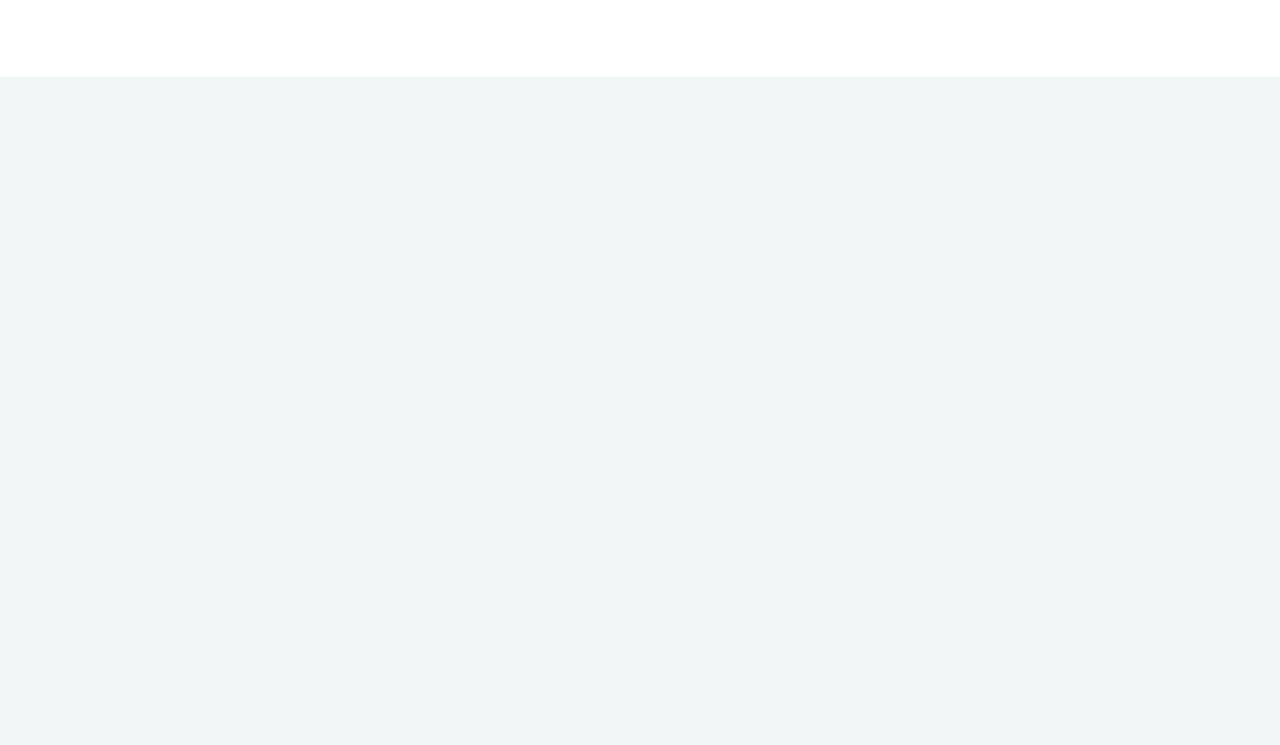
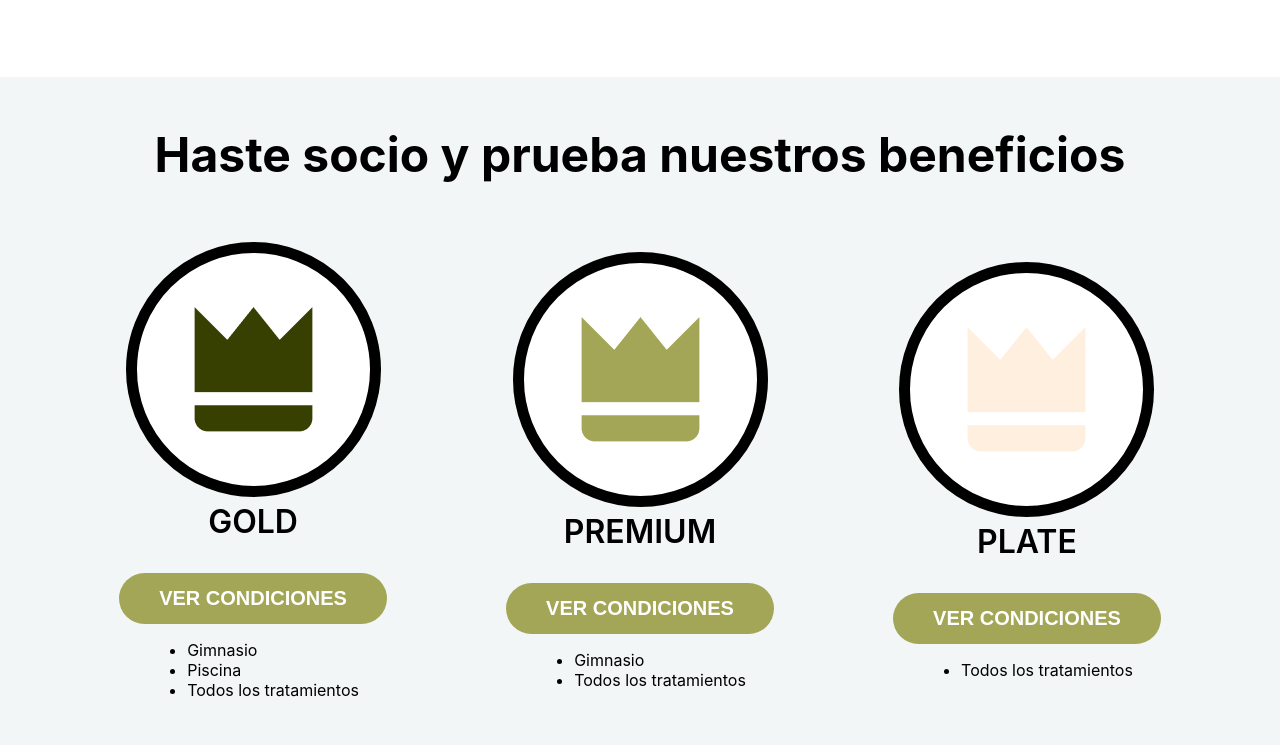
Before and after one commit to Young-Pharaoh/Lab_CSS, a plain HTML site: page index.html in a window 1280 px wide. Shown: the part 1695-2440 px from the top of the page. Drawn offline with Linux system fonts and the light colour scheme; a web font is replaced by a local one.

Commit message:
adding the plans section and it's styles

```diff
--- a/index.html
+++ b/index.html
@@ -128,19 +128,49 @@
         <!-- Sections de planes -->
         <section class="seccion-planes">
 
+            <p class="Titulo1">Haste socio y prueba nuestros beneficios</p>
             <div class="contenedor-planes">
-                <article>
 
+                <!-- plan oro -->
+                <article class="plan">
+                    <div class="circle">
+                        <img src="images/gold.png" alt="un imagen de corona dorada">
+                    </div>
+                    <p class="Titulo2">GOLD</p>
+                    <button class="btn">VER CONDICIONES</button>
+                    <ul>
+                        <li class="Normal">Gimnasio</li>
+                        <li class="Normal">Piscina</li>
+                        <li class="Normal">Todos los tratamientos</li>
+                    </ul>
                 </article>
 
-                <article>
 
+                <!-- plan premium -->
+                <article class="plan">
+                    <div class="circle">
+                        <img src="images/premium.png" alt="un imagen de corona dorada">
+                    </div>
+                    <p class="Titulo2">PREMIUM</p>
+                    <button class="btn">VER CONDICIONES</button>
+                    <ul>
+                        <li class="Normal">Gimnasio</li>
+                        <li class="Normal">Todos los tratamientos</li>
+                    </ul>
                 </article>
 
-                <article>
 
+                <!-- plan plate -->
+                <article class="plan">
+                    <div class="circle">
+                        <img src="images/plate.png" alt="un imagen de corona dorada">
+                    </div>
+                    <p class="Titulo2">PLATE</p>
+                    <button class="btn">VER CONDICIONES</button>
+                    <ul>
+                        <li class="Normal">Todos los tratamientos</li>
+                    </ul>
                 </article>
-
             </div>
 
         </section>
--- a/styles.css
+++ b/styles.css
@@ -89,28 +89,44 @@ display: flex;
 .seccion-planes{
     height: 770px;
     background-color: #F2F6F6;
+    display: flex;
+    flex-direction: column;
+    align-items: center;
+    justify-content: flex-start;
 }
 
 
+.circle{
+    width: 233px;               /* Inner circle (content area) */
+    height: 233px;
+    border: 11px solid #000; /* 11px border on each side for a total of 22px */
+    background-color: #fff; /* Gold color */
+    border-radius: 50%;         /* Makes it a circle */
+    display: flex;
+    align-items: center;
+    justify-content: center;
+    box-sizing: content-box;    /* Ensures width/height exclude the border */
+}
+
+.contenedor-planes{
+    width: 100%;
+    display: flex;
+    justify-content: space-evenly;
+    align-items: center;
+    margin: 10px;
+}
 
 
+.plan{
+    display: flex;
+    flex-direction: column;
+    align-items: center;
+    justify-content: center;
+}
 
-
-
-
-
-
-
-
-
-
-
-
-
-
-
-
-
+.plan p{
+    margin-top: 5px;
+}
 
 
 
```
